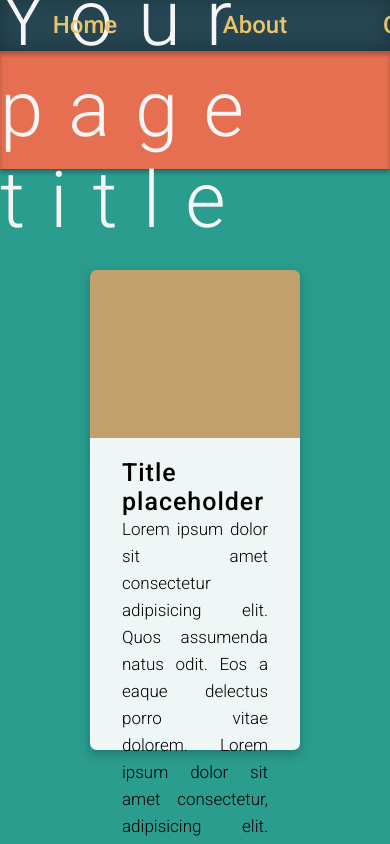
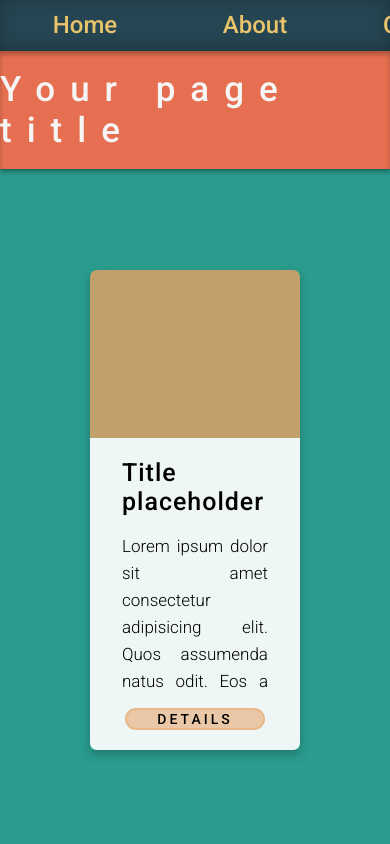
Before and after one commit to garneck/sofi-css-2, a website: page index.html in a window 390 px wide. Shown: the top 844 px of the page. Drawn offline with Linux system fonts and the light colour scheme.

Commit message:
refactor(app): adjust app code, so it's a bit more responsive

```diff
--- a/index.scss
+++ b/index.scss
@@ -75,9 +75,9 @@ body {
   justify-content: center;
   box-shadow: 0px 4px 4px rgba(0, 0, 0, 0.25),
     inset 0px 4px 4px rgba(0, 0, 0, 0.25);
-  font-size: 78px;
-  font-weight: 300;
-  letter-spacing: 25px;
+  font-size: 35px;
+  font-weight: 500;
+  letter-spacing: 15px;
   color: whitesmoke;
   background-color: #e76f51;
 }
@@ -119,10 +119,12 @@ body {
   }
 
   &__content {
+    margin: 17px 0px;
     font-size: 17px;
     font-weight: 300;
     line-height: 27px;
     text-align: justify;
+    overflow: hidden;
   }
 
   &__button {
@@ -206,6 +208,14 @@ body {
   }
 }
 
+@media screen and (min-width: 1024px) {
+  .title {
+    font-size: 58px;
+    font-weight: 300;
+    letter-spacing: 25px;
+  }
+}
+
 @media screen and (min-width: 2080px) {
   .card {
     width: 600px;
```
Also changed, not shown: index.css.
